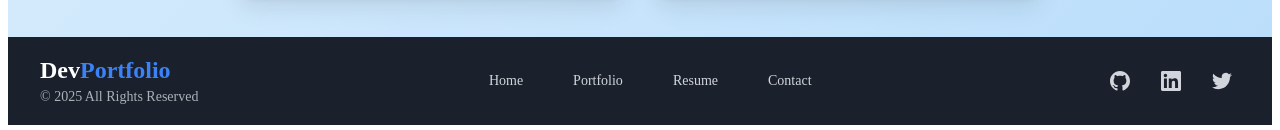
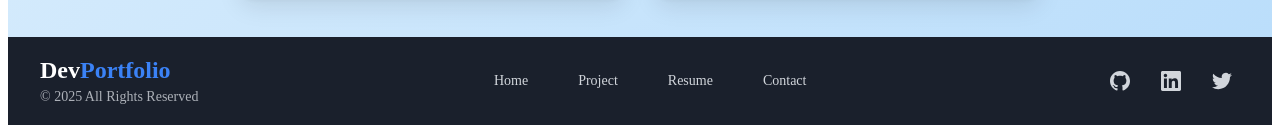
Before and after one commit to Darshan980/portfolio, a React (Vite) app: page /contact in a window 1280 px wide. Shown: the part 891-1021 px from the top of the page. Built offline with nearby package versions, Linux system fonts and the light colour scheme.

Commit message:
Update Footer.jsx

```diff
--- a/src/components/Footer.jsx
+++ b/src/components/Footer.jsx
@@ -16,7 +16,7 @@ function Footer() {
         {/* Navigation Links */}
         <nav className="footer-links">
           <Link to="/">Home</Link>
-          <Link to="/portfolio">Portfolio</Link>
+          <Link to="/project">Project</Link>
           <Link to="/resume">Resume</Link>
           <Link to="/contact">Contact</Link>
         </nav>
```
